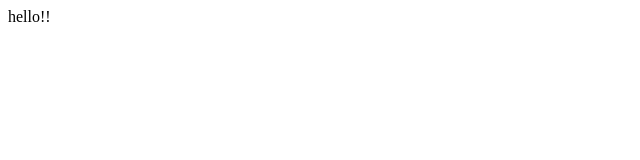
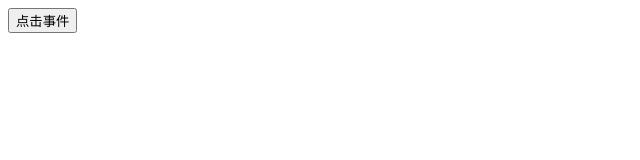
Before and after one commit to JuneJH/react-learn, a React (Create React App) app in the folder react-test/: page / in a window 1280 px wide. Shown: the top 160 px of the page, without its empty margins (0-640 px from the left). Built offline with nearby package versions, Linux system fonts and the light colour scheme.

Commit message:
事件处理

```diff
--- a/react-test/src/App.js
+++ b/react-test/src/App.js
@@ -1,8 +1,18 @@
-
+let event = null;
 function App() {
-  return (<div>
-    hello!!
+  return (<div onClick={e => {
+    console.log("内置React组件div点击事件触发")
+    console.log("react事件对象是否重用",e === event)
+  }}>
+    <button onClick={(e) => {
+      console.log("内置组件button点击事件触发")
+      console.log("真实事件对象",e.nativeEvent)
+     event = e;
+    }}>
+      点击事件
+          </button>
   </div>);
 }
 
+
 export default App;
--- a/react-test/src/index.js
+++ b/react-test/src/index.js
@@ -2,10 +2,17 @@ import React from 'react';
 import ReactDOM from 'react-dom';
 import App from './App';
 
-
+const container = document.getElementById("root");
+document.addEventListener("click", e => {
+  console.log("document事件:点击了");
+  e.stopPropagation();
+})
+container.onclick = e => {
+  console.log("真实DOM根元素点击事件触发");
+}
 ReactDOM.render(
   <React.StrictMode>
-     <App/>
+    <App />
   </React.StrictMode>,
-  document.getElementById('root')
+  container
 );
```
Also changed, not shown: 2 other files (tests, documents, lock files or other folders).
